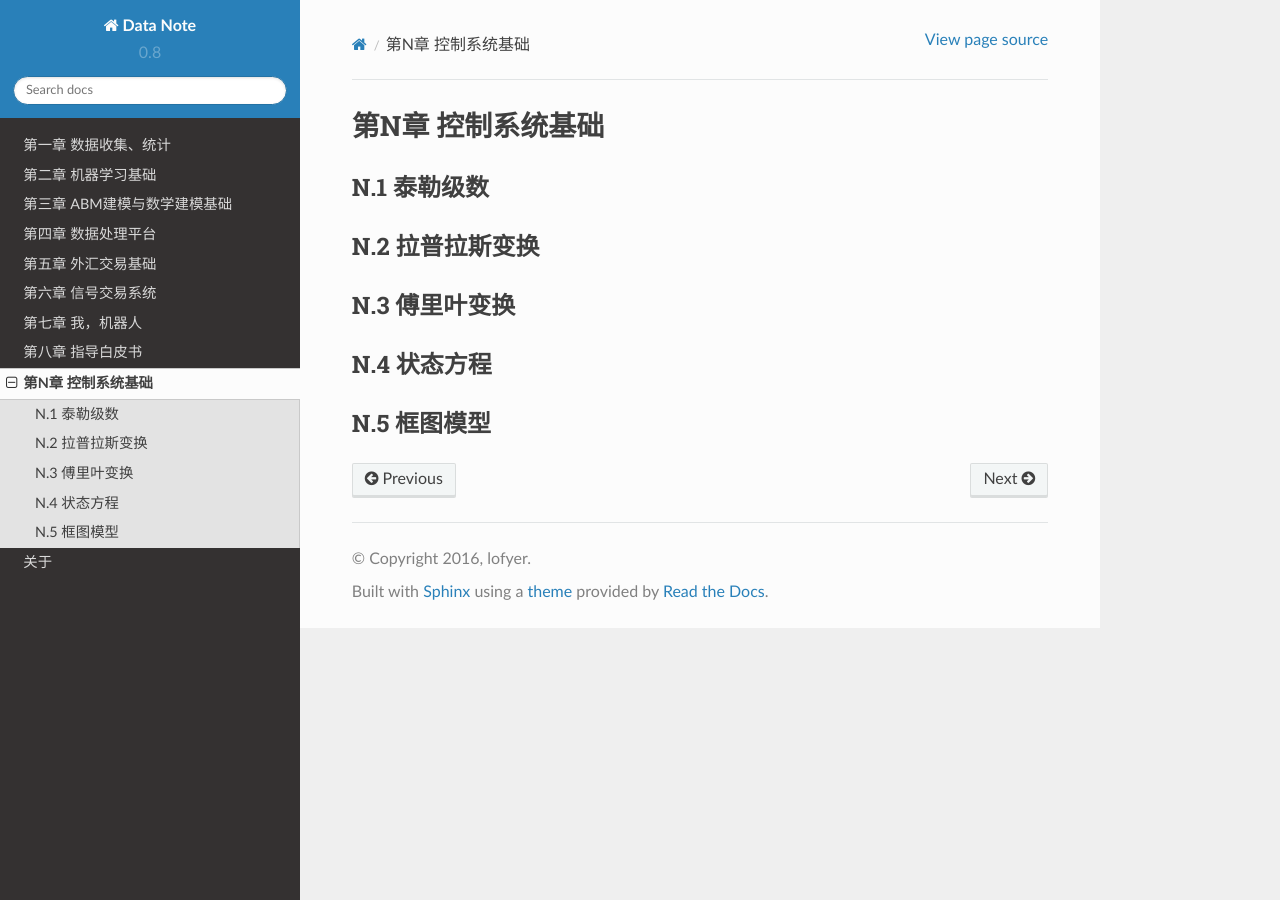
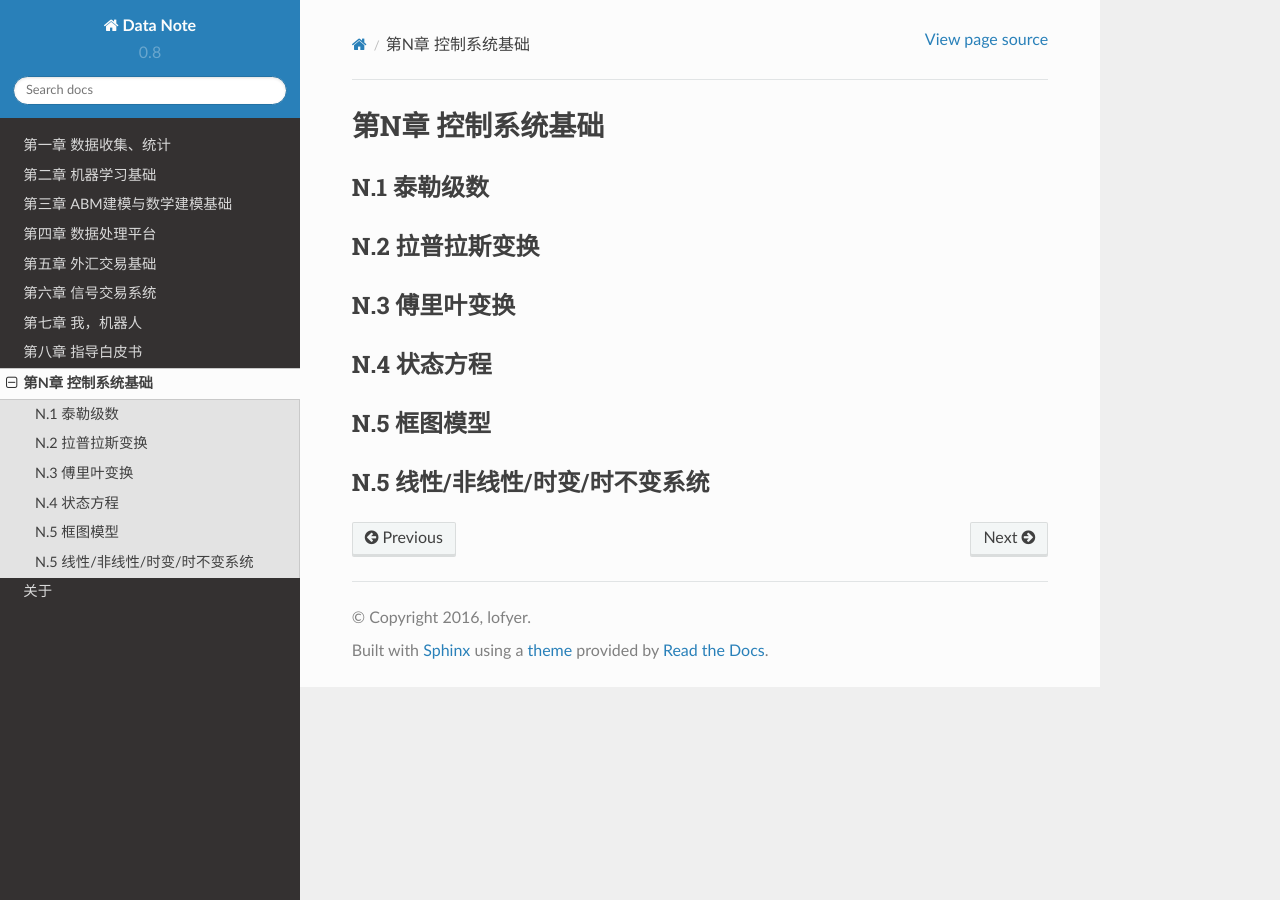
Before and after one commit to lofyer/DataNote, a Sphinx documentation site: the page built from source/posts/chn.rst, in a window 1280 px wide. Built offline with Sphinx 7.4.7 and the Read the Docs theme 2.0.0, drawn with Linux system fonts in a browser that asks for light colours.

Commit message:
Update chn.rst

```diff
--- a/source/posts/chn.rst
+++ b/source/posts/chn.rst
@@ -21,3 +21,7 @@ N.4 状态方程
 -------------------
 N.5 框图模型
 -------------------
+
+----------------------------------
+N.5 线性/非线性/时变/时不变系统
+----------------------------------
```
